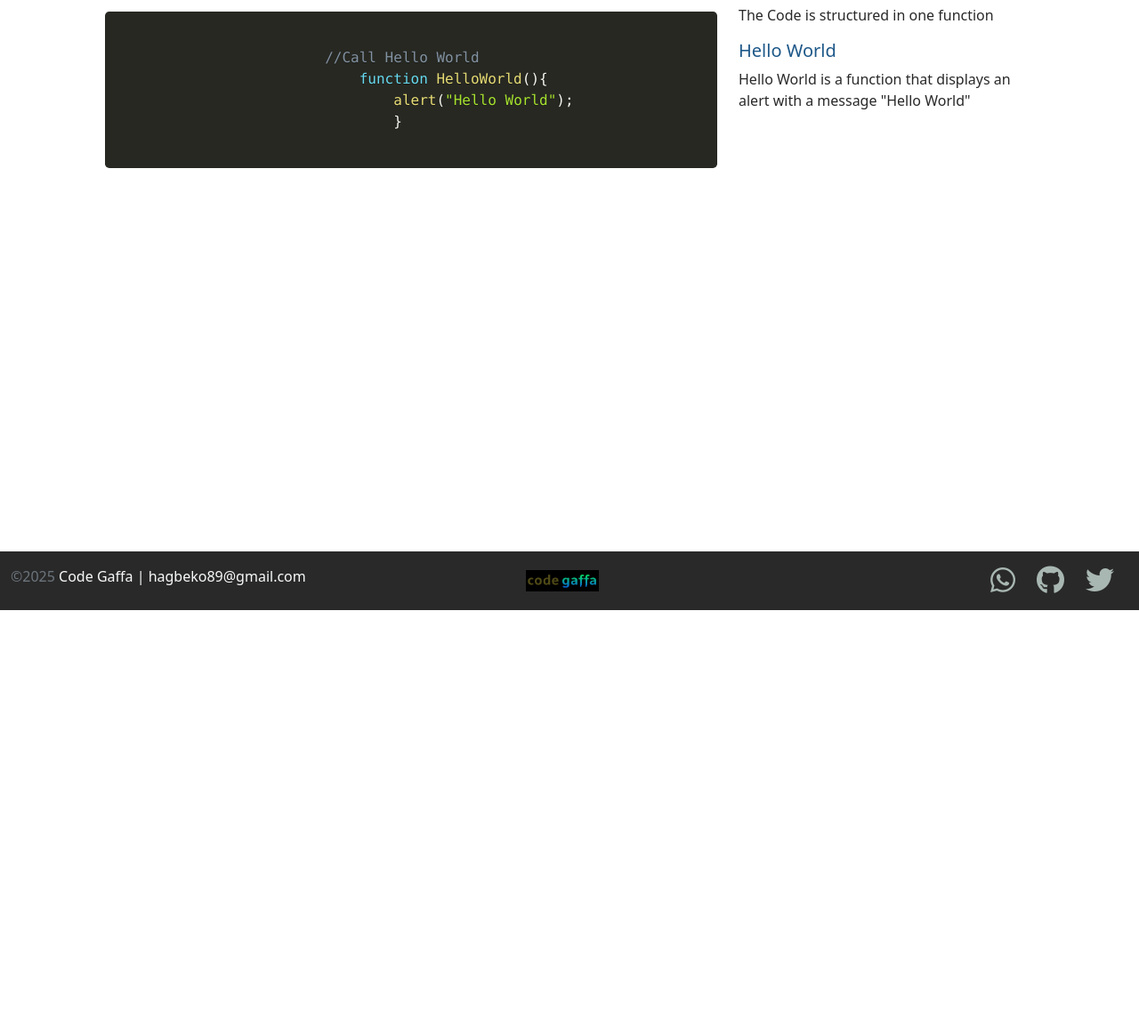
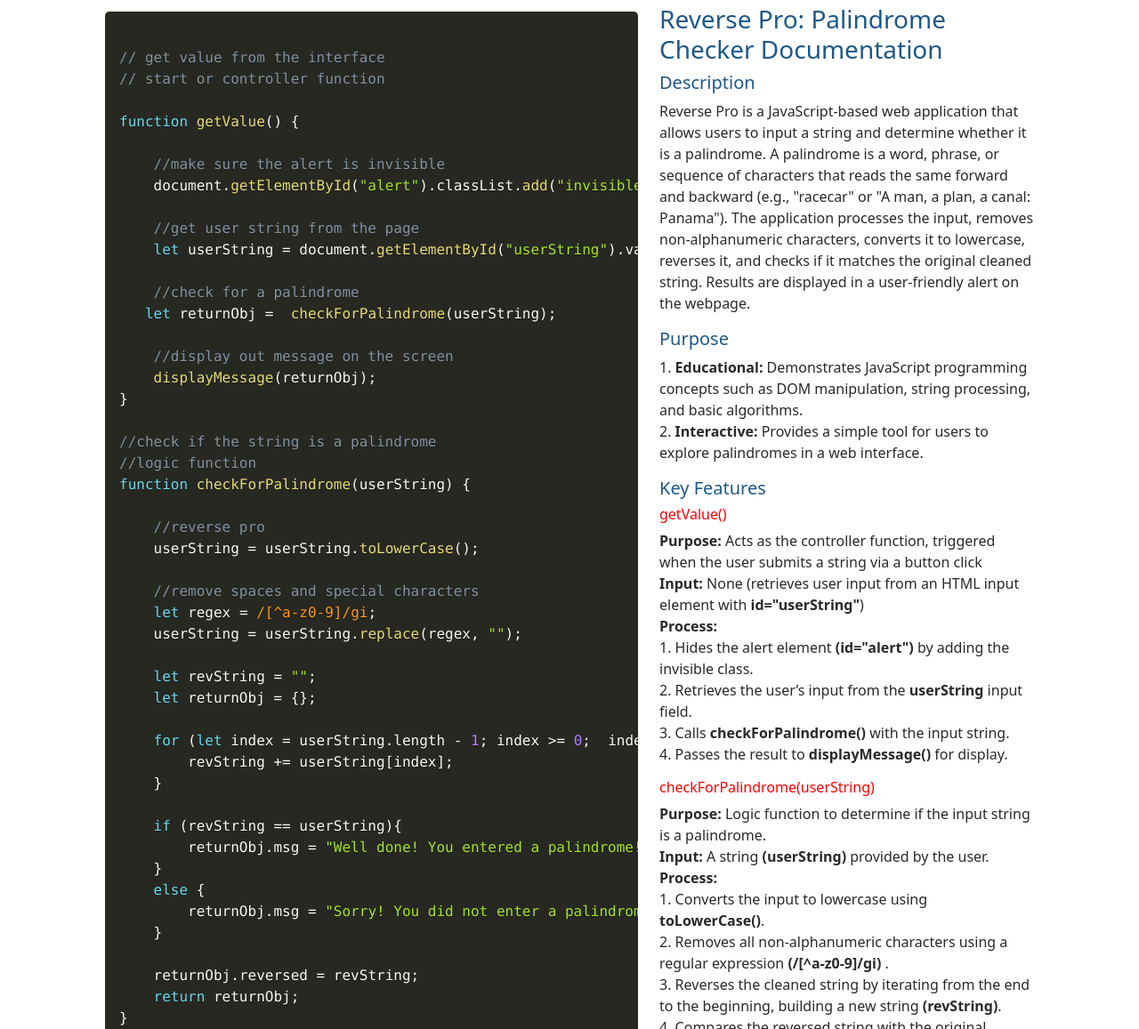
Before and after one commit to Dev-Henry/tacocatty, a plain HTML site: page code.html in a window 1280 px wide. Shown: the part 114-1271 px from the top of the page at 89% size. Before the commit the page ends 800 px from the top, so only its background shows below. Drawn offline with nearby package versions, Linux system fonts and the light colour scheme.

Commit message:
documentation commit
typed in the full documentation for the code.html page

```diff
--- a/code.html
+++ b/code.html
@@ -69,18 +69,118 @@
         <div class="container py-4 px-5 mt-5">
             <h2 class="border-1 border-bottom border-dark">The Code for REVERSE PRO</h2>
             <div class="row row-cols-1 row-cols-lg-2">
-                <div class="col-lg-8">
+                <div class="col-lg-7">
                     <pre class="line-numbers"><code class="language-javascript">
-                        //Call Hello World
-                            function HelloWorld(){
-                                alert("Hello World");
-                                }
+// get value from the interface
+// start or controller function
+
+function getValue() {
+
+    //make sure the alert is invisible
+    document.getElementById("alert").classList.add("invisible");
+
+    //get user string from the page
+    let userString = document.getElementById("userString").value;
+
+    //check for a palindrome
+   let returnObj =  checkForPalindrome(userString);
+
+    //display out message on the screen
+    displayMessage(returnObj);
+}
+
+//check if the string is a palindrome
+//logic function
+function checkForPalindrome(userString) {
+
+    //reverse pro
+    userString = userString.toLowerCase();
+
+    //remove spaces and special characters
+    let regex = /[^a-z0-9]/gi;
+    userString = userString.replace(regex, "");
+
+    let revString = "";
+    let returnObj = {};
+
+    for (let index = userString.length - 1; index >= 0;  index--) {
+        revString += userString[index];
+    }
+
+    if (revString == userString){
+        returnObj.msg = "Well done! You entered a palindrome! "
+    }
+    else {
+        returnObj.msg = "Sorry! You did not enter a palindrome"
+    }
+
+    returnObj.reversed = revString;
+    return returnObj;
+}
+
+//display a message to the string
+//display function
+function displayMessage(returnObj){
+
+    document.getElementById("alertHeading").innerHTML = returnObj.msg;
+    document.getElementById("msg").innerHTML = `Your phrase reversed is: ${returnObj.reversed}`;
+    document.getElementById("alert").classList.remove("invisible");
+
+}
                     </code></pre>
                 </div>
-                <div class="col-lg-4">
-                    <p>The Code is structured in one function</p>
-                    <h5>Hello World</h5>
-                    <p>Hello World is a function that displays an alert with a message "Hello World"</p>
+                <div class="col-lg-5">
+                    <!--<p>The Code is structured in one function</p>-->
+                    <h3>Reverse Pro: Palindrome Checker Documentation</h3>
+                    <h5>Description</h5>
+                    <p>
+                        Reverse Pro is a JavaScript-based web application that allows users to input a string and
+                        determine whether it is a palindrome. A palindrome is a word, phrase, or sequence of characters that reads the same
+                        forward and backward (e.g., "racecar" or "A man, a plan, a canal: Panama"). The application processes the input,
+                        removes non-alphanumeric characters, converts it to lowercase, reverses it, and checks if it matches the original
+                        cleaned string. Results are displayed in a user-friendly alert on the webpage.
+                    </p>
+                    <h5>Purpose</h5>
+                    <p>
+                        1. <strong>Educational: </strong>Demonstrates JavaScript programming concepts such as DOM manipulation, string processing, and basic algorithms. <br>
+                        2. <strong>Interactive: </strong>Provides a simple tool for users to explore palindromes in a web interface.
+                    </p>
+                    <h5>Key Features</h5>
+                    <h6 style="color: red;">getValue()</h6>
+                    <p>
+                    <strong>Purpose: </strong>Acts as the controller function, triggered when the user submits a string via a button click <br>
+                    <strong>Input: </strong> None (retrieves user input from an HTML input element with <strong>id="userString"</strong>) <br>
+                    <strong>Process: </strong><br>
+                    1. Hides the alert element <strong>(id="alert")</strong> by adding the invisible class.<br>
+                    2. Retrieves the user’s input from the <strong>userString</strong> input field.<br>
+                    3. Calls <strong>checkForPalindrome()</strong> with the input string.<br>
+                    4. Passes the result to <strong>displayMessage()</strong> for display.<br>
+                    </p>
+                    <h6 style="color: red;">checkForPalindrome(userString)</h6>
+                    <p>
+                        <strong>Purpose: </strong>Logic function to determine if the input string is a palindrome. <br>
+                        <strong>Input: </strong> A string <strong>(userString)</strong> provided by the user. <br>
+                        <strong>Process: </strong><br>
+                        1. Converts the input to lowercase using <strong>toLowerCase()</strong>. <br>
+                        2. Removes all non-alphanumeric characters using a regular expression <strong>(/[^a-z0-9]/gi)</strong> .<br>
+                        3. Reverses the cleaned string by iterating from the end to the beginning, building a new string <strong>(revString)</strong>. <br>
+                        4. Compares the reversed string with the original cleaned string to check for a palindrome. <br>
+                        5. Returns an object <strong>(returnObj)</strong> with:<br>
+                        <strong>>> msg:</strong> A message indicating if it is a palindrome or not.<br>
+                        <strong>>> reversed:</strong> The reversed version of the input string. <br>
+                        <strong>* Output:</strong> An object with <strong>msg</strong> and <strong>reversed</strong> properties.
+
+                    </p>
+                    <h6 style="color: red;">displayMessage(returnObj)</h6>
+                    <p>
+                        <strong>Purpose: </strong>Display function to show the result on the webpage. <br>
+                        <strong>Input: </strong> An object <strong>(returnObj)</strong> containing the message and reversed string from <strong>checkForPalindrome</strong> <br>
+                        <strong>Process: </strong><br>
+                        1. Updates the heading of the alert <strong>(id="alertHeading")</strong> with the message <strong>(returnObj).msg</strong> <br>
+                        2. Updates the paragraph in the alert (id="msg") with the reversed string<br>
+                        3. Makes the alert visible by removing the <strong>invisible</strong> class from the alert <strong>(id="alert")</strong> <br>
+                        <strong>* Output: </strong>Updates the DOM to display the result in an alert.
+                    </p>
                 </div>
             </div>
         </div>
```
